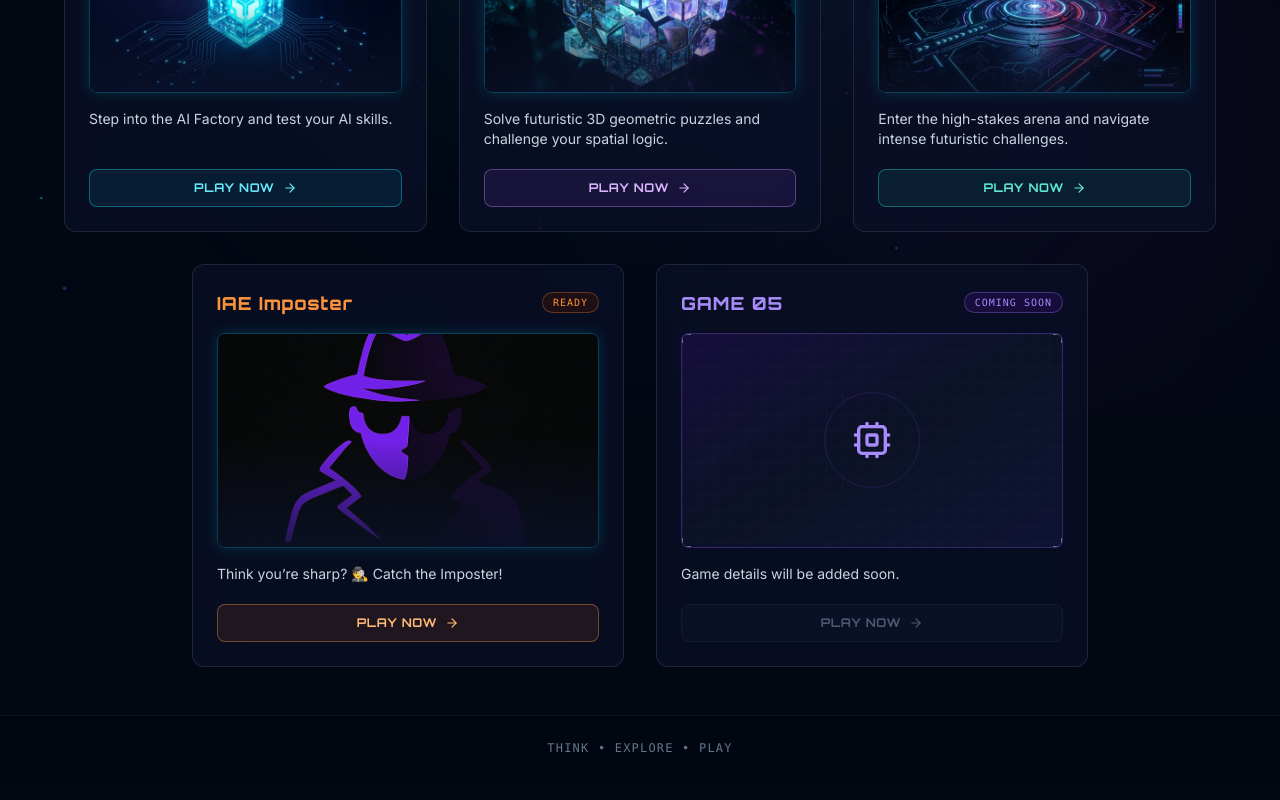
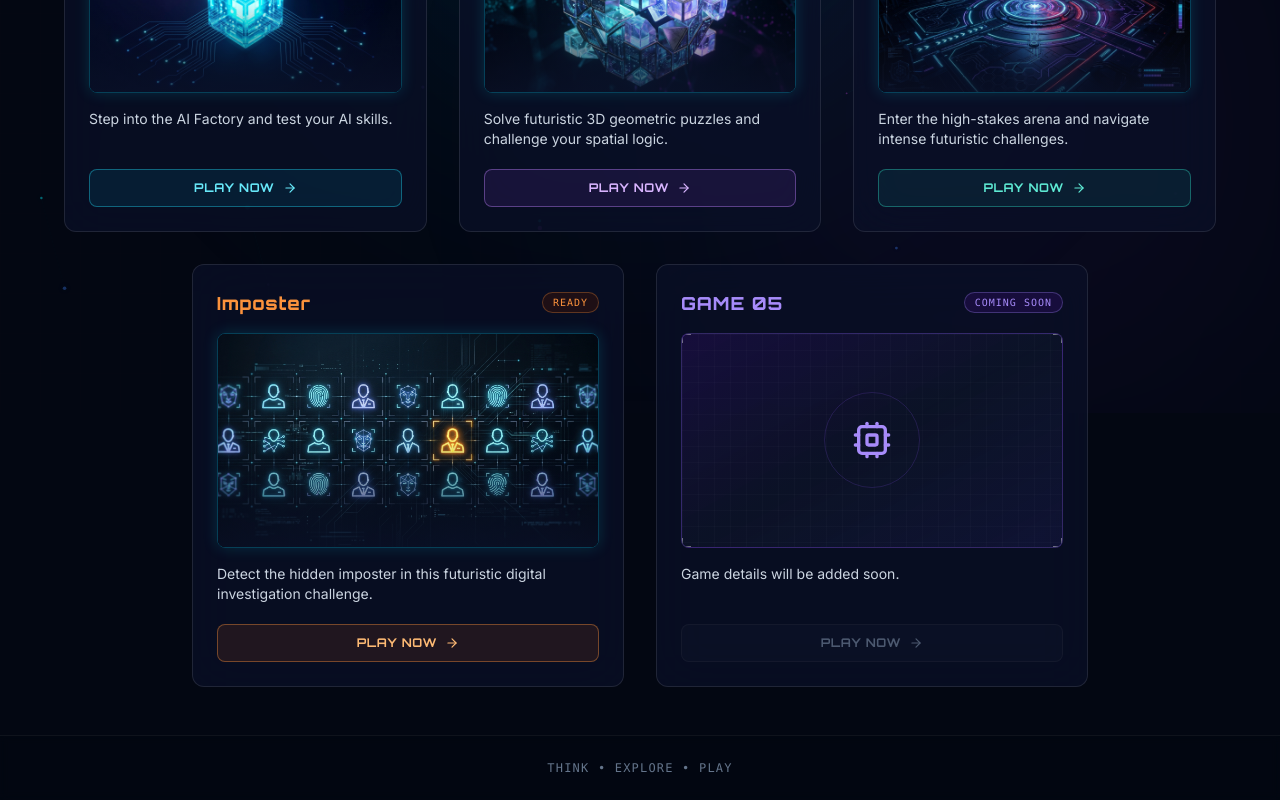
Before and after one commit to Vaishnavibodele/Game_Portal, a React (Vite) app: page / in a window 1280 px wide. Shown: the part 387-1187 px from the top of the page. Built offline with nearby package versions, Linux system fonts and the light colour scheme.

Commit message:
Update Game 04 with Imposter game details and artwork

```diff
--- a/src/data/games.js
+++ b/src/data/games.js
@@ -37,9 +37,9 @@ const games = [
   {
     id: 4,
     number: "GAME 04",
-    title: "IAE Imposter",
-    description: "Think you’re sharp? 🕵️ Catch the Imposter!",
-    image: "/assets/imposter_card.webp",
+    title: "Imposter",
+    description: "Detect the hidden imposter in this futuristic digital investigation challenge.",
+    image: "/assets/imposter_card.jpg",
     url: "https://find-the-impostor-main.vercel.app/",
     accent: "orange"
   },
```
Also changed, not shown: public/assets/imposter_card.jpg (added).
